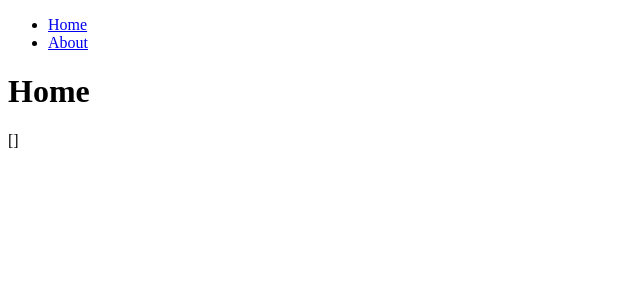
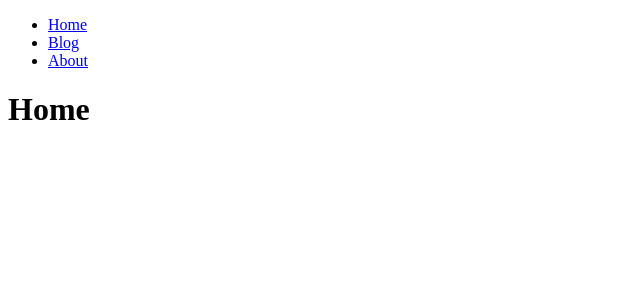
Before and after one commit to mengdu/vite-react-ssr, a React (Vite) app: page / in a window 1280 px wide. Shown: the top 300 px of the page, without its empty margins (0-640 px from the left). Built offline with nearby package versions, Linux system fonts and the light colour scheme.

Commit message:
feat: 添加路由配置

```diff
--- a/package.json
+++ b/package.json
@@ -15,6 +15,7 @@
     "react": "^17.0.1",
     "react-dom": "^17.0.1",
     "react-router": "^5.2.0",
+    "react-router-config": "^5.1.1",
     "react-router-dom": "^5.2.0",
     "vite": "^2.0.2"
   },
--- a/server.js
+++ b/server.js
@@ -40,6 +40,10 @@ async function createServer(
     )
   }
 
+  app.use('/favicon.ico', (req, res) => {
+    res.end()
+  })
+
   app.use('*', async (req, res) => {
     try {
       const url = req.originalUrl
@@ -56,7 +60,7 @@ async function createServer(
       }
 
       const context = {}
-      const appHtml = render(url, context)
+      const appHtml = await render(url, context)
 
       if (context.url) {
         // Somewhere a `<Redirect>` was rendered
--- a/src/App.jsx
+++ b/src/App.jsx
@@ -1,4 +1,5 @@
 import { Link, Route, Switch } from 'react-router-dom'
+import { renderRoutes } from 'react-router-config'
 import router from './router'
 
 // Auto generates routes from files under ./pages
@@ -14,31 +15,19 @@ import router from './router'
 //   }
 // })
 
-export function App() {
+export function App (props) {
+  console.log("app:", props)
   const routes = router.routes
   return (
     <>
       <nav>
         <ul>
-          {routes.map(({ label, path }, index) => {
-            if (!path) return null
-            return (
-              <li key={index}>
-                <Link to={path}>{label}</Link>
-              </li>
-            )
-          })}
+          <li><Link to="/">Home</Link></li>
+          <li><Link to="/blog">Blog</Link></li>
+          <li><Link to="/about">About</Link></li>
         </ul>
       </nav>
-      <Switch>
-        {routes.map(({ path, component: RouteComp }, index) => {
-          return (
-            <Route key={index} path={path} exact>
-              <RouteComp />
-            </Route>
-          )
-        })}
-      </Switch>
+      {renderRoutes(routes, { data: [1] })}
     </>
   )
 }
--- a/src/entry-client.jsx
+++ b/src/entry-client.jsx
@@ -4,7 +4,7 @@ import { App } from './App'
 
 ReactDOM.hydrate(
   <BrowserRouter>
-    <App />
+    <App></App>
   </BrowserRouter>,
   document.getElementById('app')
 )
--- /dev/null
+++ b/src/pages/Blog.jsx
@@ -0,0 +1,5 @@
+export default function Blog () {
+  return (
+    <div>Blog</div>
+  )
+}
--- a/src/pages/Home.jsx
+++ b/src/pages/Home.jsx
@@ -1,16 +1,19 @@
-export async function fetchData (url, ctx) {
+function Home (props) {
+  // console.log(props.arr)
+  return (
+    <>
+      <h1>Home</h1>
+      <p>{JSON.stringify(props.arr)}</p>
+    </>
+  )
+}
+
+Home.loadData = async function (ctx) {
+  // console.log(ctx)
+
   return {
-    props: {
-      data: [1, 2, 3, 4]
-    }
+    arr: [1, 2, 3, 4]
   }
 }
 
-export default function Home(props) {
-  return (
-    <>
-      <h1>Home</h1>
-      <p>{JSON.stringify([])}</p>
-    </>
-  )
-}
+export default Home
--- a/src/router.js
+++ b/src/router.js
@@ -1,11 +1,13 @@
 import Home from './pages/Home'
+import Blog from './pages/Blog'
 import About from './pages/About'
 import NotFound from './pages/NotFound'
 
 export default {
     routes: [
-        { path: '/', label: 'Home', component: Home },
-        { path: '/about', label: 'About', component: About },
+        { path: '/', exact: true, component: Home },
+        { path: '/blog', exact: true, component: Blog },
+        { path: '/about', exact: true, component: About },
         { label: '404', component: NotFound }
     ]
 }
```
Also changed, not shown: src/entry-server.jsx (+22 -6 lines), 1 other file (tests, documents, lock files or other folders).
